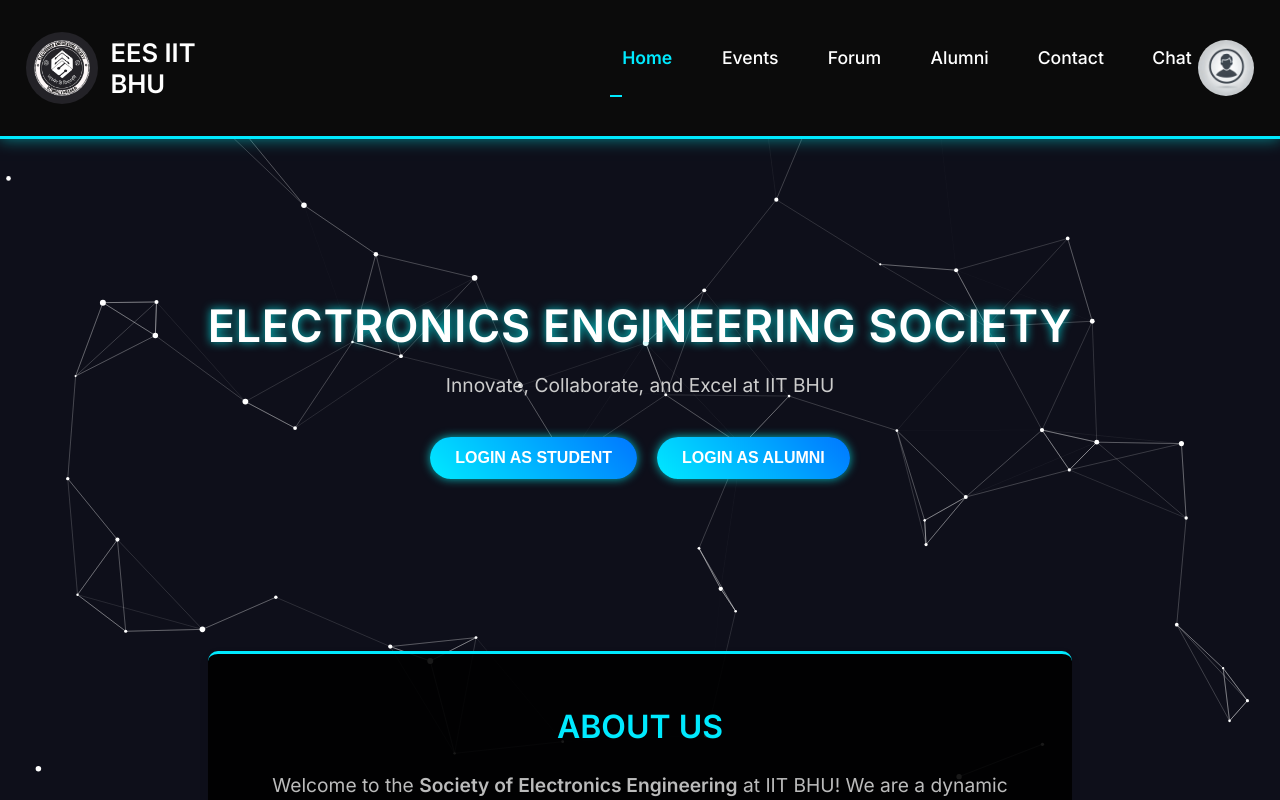
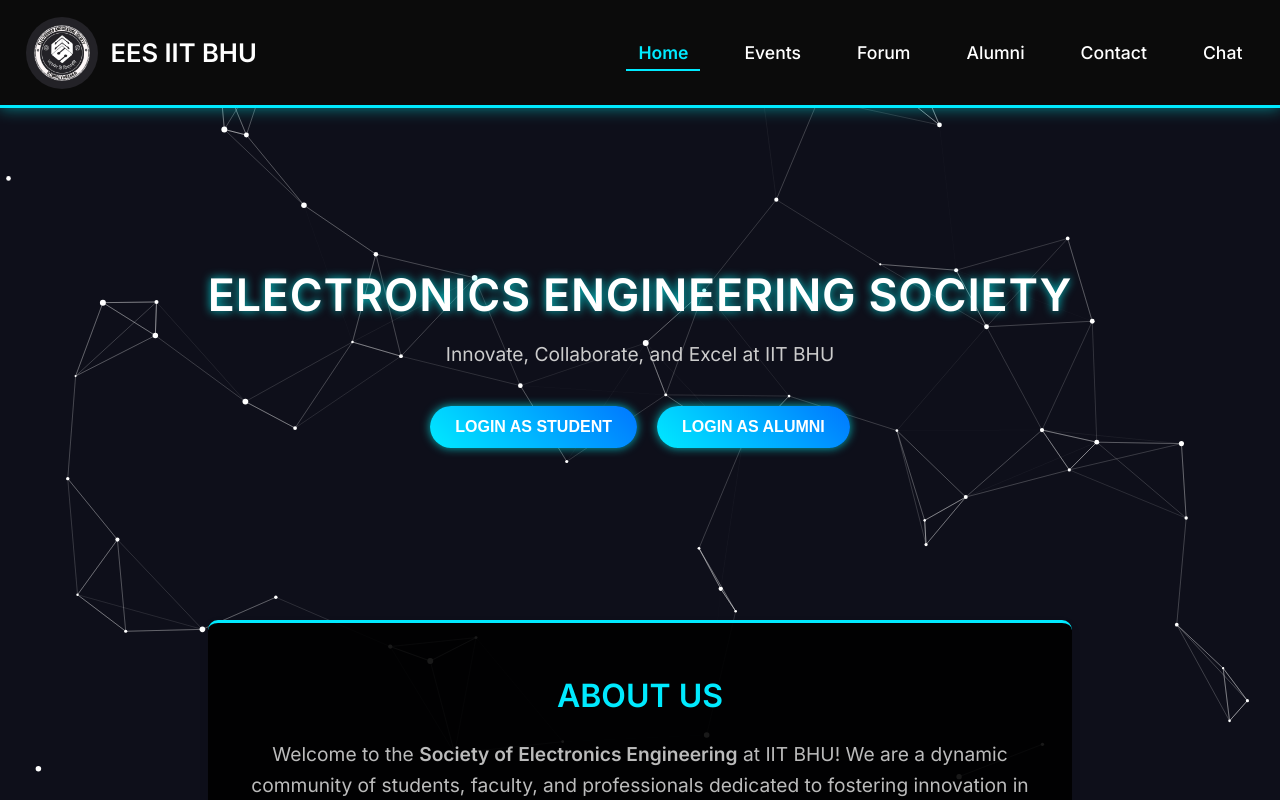
Before and after one commit to charlie14-3/frontend, a React (Vite) app: page / in a window 1280 px wide. Shown: the top 800 px of the page. Built offline with nearby package versions, Linux system fonts and the light colour scheme; no server answers.

Commit message:
Add files via upload

```diff
--- a/src/components/Navbar.jsx
+++ b/src/components/Navbar.jsx
@@ -96,6 +96,8 @@ function Navbar() {
                 <li><NavLink to="/contact" className={({ isActive }) => isActive ? "active" : ""}>Contact</NavLink></li>
                 <li><NavLink to="/chat" className={({ isActive }) => isActive ? "active" : ""}>Chat</NavLink></li>
             </ul>
+            {(user || alumni) && (
+                <>
                     <img
                         src={profilePic}
                         alt="Profile"
@@ -109,6 +111,9 @@ function Navbar() {
                             <p onClick={handleLogout}>🚪 Logout</p>
                         </div>
                     )}
+                </>
+            )}
+
             {/* Hamburger Menu Toggle (For Mobile) */}
             <div className="menu-toggle" onClick={() => setMenuOpen(!menuOpen)}>
                 <div className="bar"></div>
```
Lines whose indentation alone changed are shown as unchanged.
